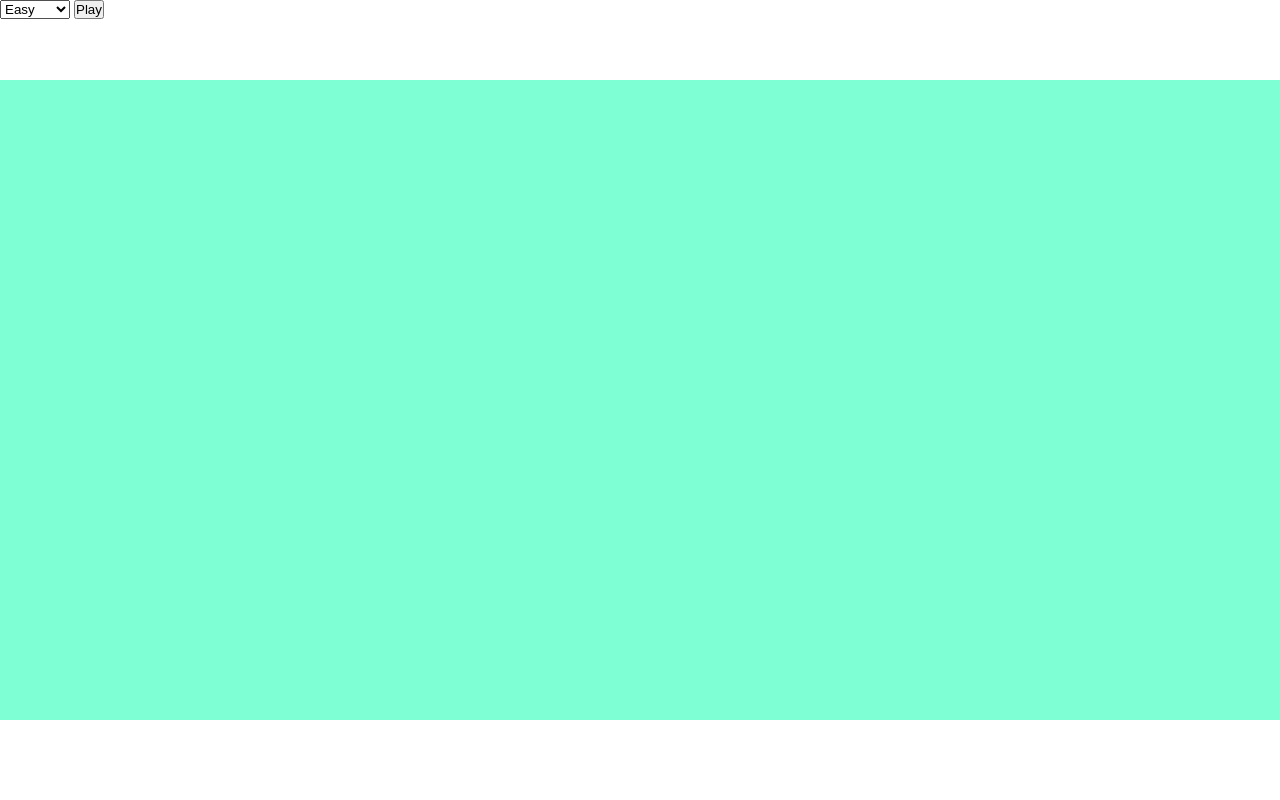
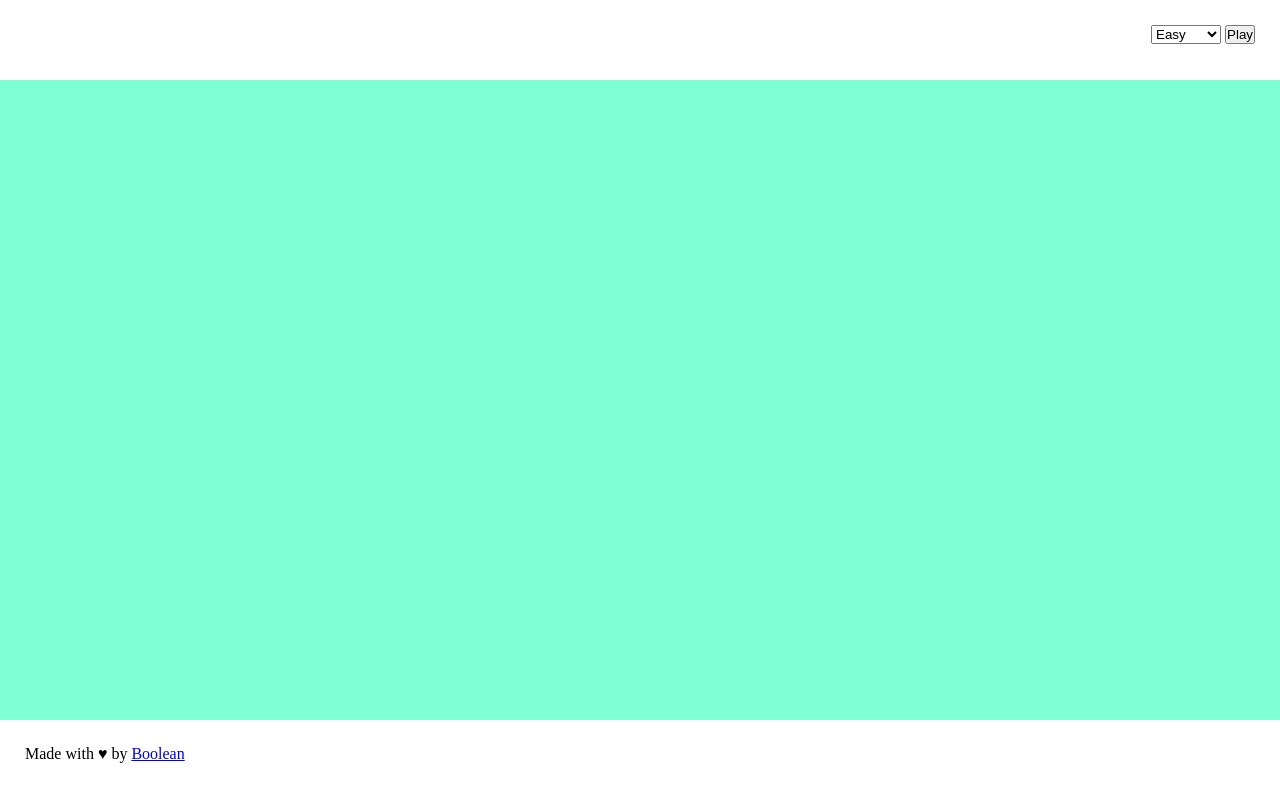
Before and after one commit to iacopobuffoni/js-campominato-grid, a plain HTML site: page index.html in a window 1280 px wide. Drawn offline with Linux system fonts and the light colour scheme.

Commit message:
Update BONUS (sempre senza cartella BONUS)

```diff
--- a/css/common.css
+++ b/css/common.css
@@ -12,6 +12,8 @@ header {
     height: 10vh;
     width: 100%;
     background-color: white;
+    text-align: end;
+    padding: 25px 25px 0 0;
 }
 
 main {
@@ -23,6 +25,7 @@ main {
 }
 
 footer {
+    padding: 25px 25px 0 25px;
     height: 10vh;
     width: 100%;
     background-color: white;
--- a/index.html
+++ b/index.html
@@ -13,11 +13,13 @@
 
         <header>
             <label for="mode">
+
                 <select name="difficulty" id="mode">
                     <option value="easy"> Easy </option>
                     <option value="medium"> Medium </option>
                     <option value="hard"> Hard </option>
                 </select>
+
             </label>
             <button id="play">
                 Play
@@ -38,7 +40,7 @@
         </main>
 
         <footer>
-
+            Made with &hearts; by <a href="#"> Boolean </a>
         </footer>
 
     <script type="text/javascript" src="js/script.js"></script>
--- a/js/script.js
+++ b/js/script.js
@@ -28,6 +28,7 @@ _Play.addEventListener('click',
                         } else {
 
                             this.classList.add('clicked');
+                            console.log(this.innerHTML);
 
                         }
                     }
@@ -57,6 +58,7 @@ _Play.addEventListener('click',
                         } else {
 
                             this.classList.add('clicked');
+                            console.log(this.innerHTML);
 
                         }
                     }
@@ -86,6 +88,7 @@ _Play.addEventListener('click',
                         } else {
 
                             this.classList.add('clicked');
+                            console.log(this.innerHTML);
 
                         }
                     }
```
